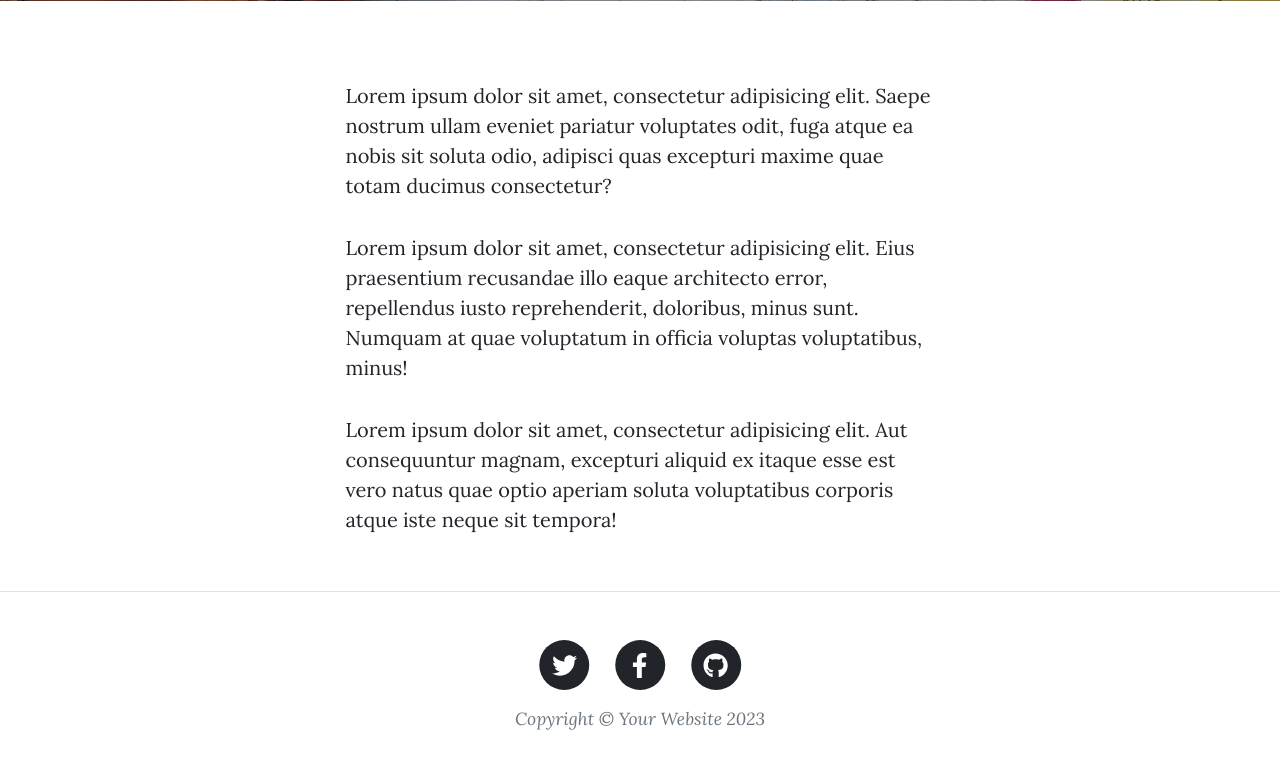
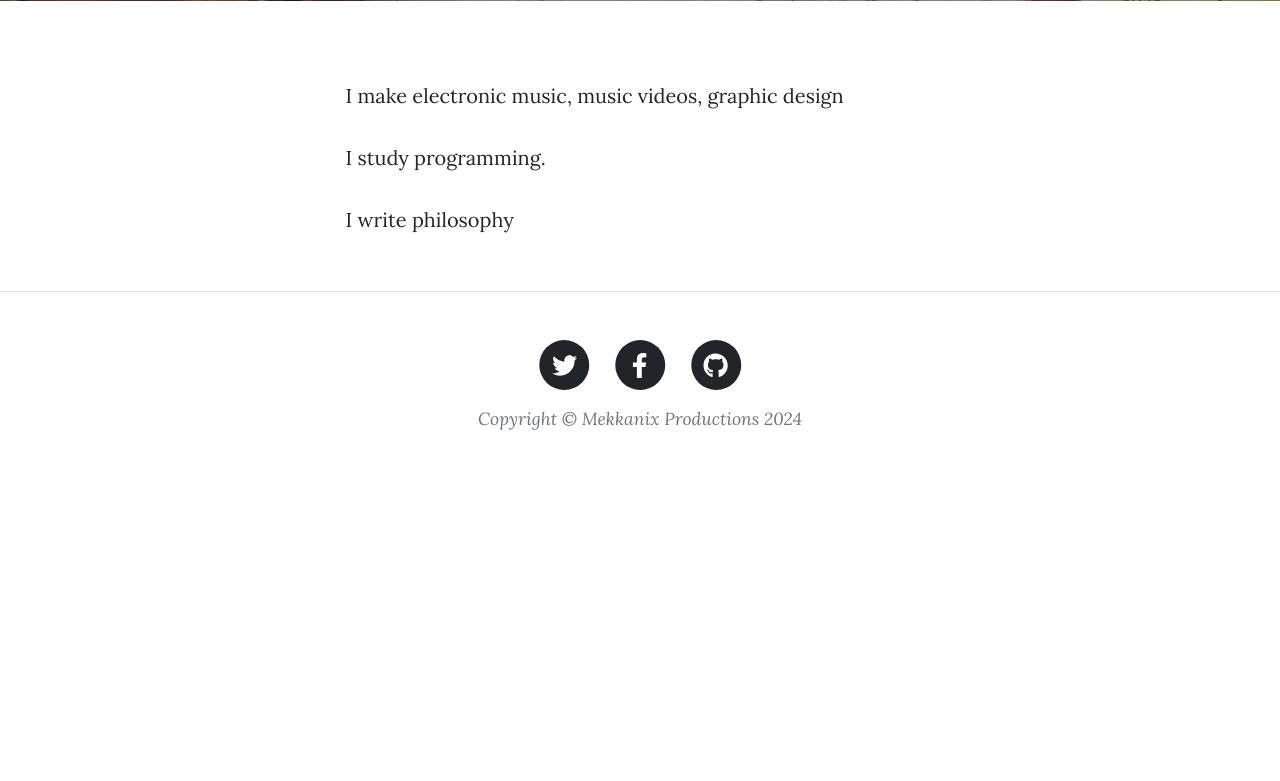
Before and after one commit to meqaniqal/blogsite, a Flask app: page /about in a window 1280 px wide. Shown: the part 531-1312 px from the top of the page. After the commit the page ends 961 px from the top, so only its background shows below. Run offline with Flask 3, Linux system fonts and the light colour scheme; some libraries are stand-ins or nearby versions.

Commit message:
personalizing the blog and adding code to use postgresql at render.com

```diff
--- a/main.py
+++ b/main.py
@@ -15,10 +15,17 @@ from forms import CreatePostForm, RegisterForm, LoginForm, CommentForm
 # substitute for Gravatar library, since Gravitar does not yet support flask 3.00:
 import hashlib
 
+# render.com env var version of FLASK_KEY: SHo9nhBXox7C0sKR68BYkfBA6O6donzW
+
 # create blogsite repo, then locally run these cmds:
 # git remote add origin https://github.com/meqaniqal/blogsite.git
 # git branch -M main
 # git push -u origin main
+# to remove files/folders I forgot to add to .gitignore until after commit:
+# git rm --cached -r <file or folder name>, for each file/folder I want to remove from the repo
+# --cached means to remove from the index that will tell what to have on the remote, but not to remove
+# the file from the local git
+# commit the file and push it.
 
 # to serve the app from main.py, make a Procfile that contains: web: gunicorn main:appgit
 
@@ -49,6 +56,13 @@ instance_path = os.path.join(basedir, 'instance')
 os.makedirs(instance_path, exist_ok=True)
 db_path = os.path.join(instance_path, 'posts.db')
 app.config['SQLALCHEMY_DATABASE_URI'] = 'sqlite:///'+db_path
+
+# this is so that using postgresql
+env_db_uri=os.environ.get('DB_URI')
+if env_db_uri:
+    app.config['SQLALCHEMY_DATABASE_URI'] =env_db_uri
+    print('using env var for db')
+
 
 # the following line can break if switching between run configurations in pycharm, so the above lines
 # set the uri to the absolute path of the instance folder.
--- a/requirements.txt
+++ b/requirements.txt
@@ -9,3 +9,4 @@ Flask==2.3.2
 flask_sqlalchemy==3.1.1
 SQLAlchemy==2.0.25
 gunicorn==21.2.0
+psycopg==2.9.9
--- a/templates/about.html
+++ b/templates/about.html
@@ -22,22 +22,13 @@
     <div class="row gx-4 gx-lg-5 justify-content-center">
       <div class="col-md-10 col-lg-8 col-xl-7">
         <p>
-          Lorem ipsum dolor sit amet, consectetur adipisicing elit. Saepe
-          nostrum ullam eveniet pariatur voluptates odit, fuga atque ea nobis
-          sit soluta odio, adipisci quas excepturi maxime quae totam ducimus
-          consectetur?
+          I make electronic music, music videos, graphic design
         </p>
         <p>
-          Lorem ipsum dolor sit amet, consectetur adipisicing elit. Eius
-          praesentium recusandae illo eaque architecto error, repellendus iusto
-          reprehenderit, doloribus, minus sunt. Numquam at quae voluptatum in
-          officia voluptas voluptatibus, minus!
+          I study programming.
         </p>
         <p>
-          Lorem ipsum dolor sit amet, consectetur adipisicing elit. Aut
-          consequuntur magnam, excepturi aliquid ex itaque esse est vero natus
-          quae optio aperiam soluta voluptatibus corporis atque iste neque sit
-          tempora!
+          I write philosophy
         </p>
       </div>
     </div>
--- a/templates/footer.html
+++ b/templates/footer.html
@@ -29,7 +29,7 @@
                               </a>
                           </li>
                       </ul>
-                      <div class="small text-center text-muted fst-italic">Copyright &copy; Your Website 2023</div>
+                      <div class="small text-center text-muted fst-italic">Copyright &copy; Mekkanix Productions 2024</div>
                   </div>
               </div>
           </div>
--- a/templates/header.html
+++ b/templates/header.html
@@ -8,7 +8,7 @@
     />
     <meta name="description" content="" />
     <meta name="author" content="" />
-    <title>Angela's Blog</title>
+    <title>Mekkanix--Blog</title>
     {% block styles %}
     <!-- Load Bootstrap-Flask CSS here -->
     {{ bootstrap.load_css() }}
@@ -66,7 +66,7 @@
                 >Home</a
               >
             </li>
-            <!-- TODO: Only show Login/Register if user is logged out. Otherwise show "Log Out" -->
+
             {% if not current_user.is_authenticated %}
             <li class="nav-item">
               <a
--- a/templates/index.html
+++ b/templates/index.html
@@ -9,8 +9,8 @@
     <div class="row gx-4 gx-lg-5 justify-content-center">
       <div class="col-md-10 col-lg-8 col-xl-7">
         <div class="site-heading">
-          <h1>Angela's Blog</h1>
-          <span class="subheading">A collection of random musings.</span>
+          <h1>Mekkanix--Blog</h1>
+          <span class="subheading">Thoughts...</span>
         </div>
       </div>
     </div>
--- a/templates/login.html
+++ b/templates/login.html
@@ -30,7 +30,7 @@ include "header.html" %}
     {% endif %}
   {% endwith %}
       <div class="col-lg-8 col-md-10 mx-auto">
-        <!--TODO: render login form here-->
+        <! render login form here-->
 
         {{ render_form(form,novalidate=True,button_map={"submit":"primary"}) }}
       </div>
```
